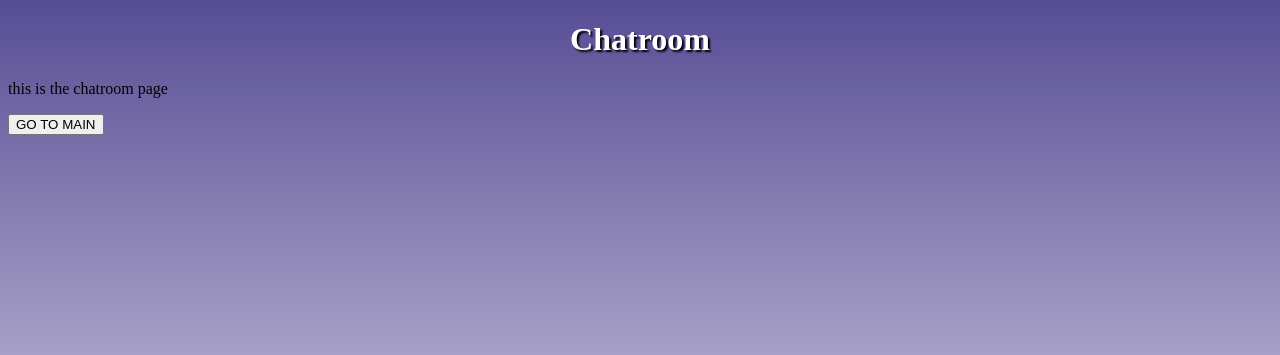
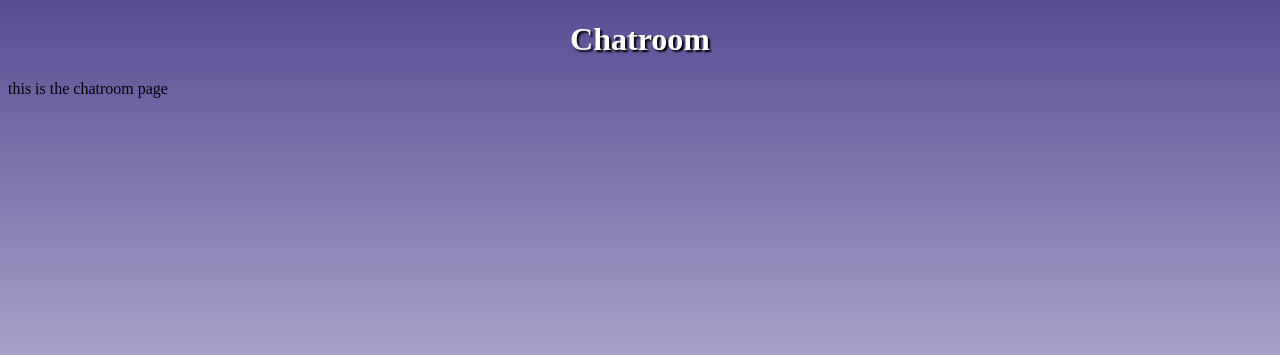
Before and after one commit to kgager/aslmu, a Python web app: template templates/chatroom.html in a window 1280 px wide. Shown: the part 65-420 px from the top of the page. Run offline with Jinja, Linux system fonts and the light colour scheme; the template is opened without the code that fills it, so the values that code supplies are empty.

Commit message:
removed the to main menu buttons as theyre redundant now that I added the navbar

```diff
--- a/templates/chatroom.html
+++ b/templates/chatroom.html
@@ -26,8 +26,5 @@
   </div>
     <h1>Chatroom</h1>
     <p>this is the chatroom page</p>
-    <form method="post" action="/main">
-      <input type="submit" value="GO TO MAIN"/>
-    </form>
   </body>
 </html>
--- a/templates/eventpage.html
+++ b/templates/eventpage.html
@@ -25,9 +25,6 @@
   </div>
     <h1>Events</h1>
     <p>this is the event page</p>
-    <form method="post" action="/main">
-      <input  id = "kevin's_button" type="submit" value="GO TO MAIN"/>
-    </form>
     <!-- <form method="post" action="/index">
       <input type="submit" value="Index"/> -->
       <iframe src="https://calendar.google.com/calendar/embed?src=c4urib1lbe9ufjndftnpvu80jc%40group.calendar.google.com&ctz=America%2FLos_Angeles" style="border: 0" width="800" height="600" frameborder="0" scrolling="no"></iframe>
--- a/templates/mappage.html
+++ b/templates/mappage.html
@@ -66,7 +66,7 @@ function initMap() {
       </form>
     </div>
     <form method="post" action="/main">
-      <input type="submit" value="GO TO MAIN"/>
+      <input id = "julian's_buttom" type="submit" value="GO TO MAIN"/>
     </form>
   </body>
 </html>
--- a/templates/myprofile.html
+++ b/templates/myprofile.html
@@ -25,7 +25,5 @@
   </div>
     <h1>My Profile</h1>
     <p>this is your profile</p>
-    <form method="post" action="/main">
-      <input  id = "kevin's_button" type="submit" value="GO TO MAIN"/>
   </body>
 </html>
--- a/templates/translatorpage.html
+++ b/templates/translatorpage.html
@@ -30,9 +30,6 @@
       <input type="text" name="Query">
       <input type="submit" value="Translate"/>
     </form>
-    <form method="post" action="/main">
-      <input type="submit" value="GO TO MAIN"/>
-    </form>
     {% for word in result %}
         <div class="asl">
           {% if "http" in word %}
```
